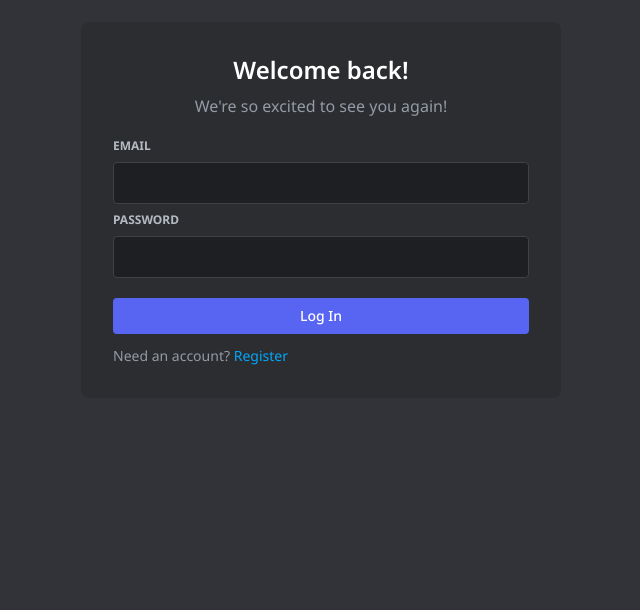
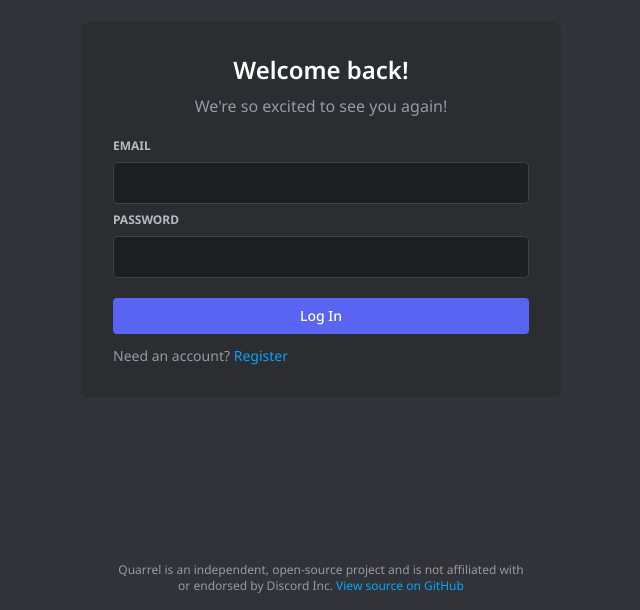
Before and after one commit to jlgrimes/quarrel, a React (Vite) app in the folder apps/web/: page /login in a window 1280 px wide. Shown: the part 190-800 px from the top of the page, without its empty margins (319-959 px from the left). Built offline with nearby package versions, Linux system fonts and the light colour scheme; no server answers.

Commit message:
disclaimer

```diff
--- a/apps/web/src/pages/LoginPage.tsx
+++ b/apps/web/src/pages/LoginPage.tsx
@@ -77,6 +77,18 @@ export default function LoginPage() {
           </Link>
         </p>
       </form>
+
+      <p className="absolute bottom-4 text-center text-xs text-[#949ba4] max-w-md px-4">
+        Quarrel is an independent, open-source project and is not affiliated with or endorsed by Discord Inc.{' '}
+        <a
+          href="https://github.com/jlgrimes/quarrel"
+          target="_blank"
+          rel="noopener noreferrer"
+          className="text-[#00a8fc] hover:underline"
+        >
+          View source on GitHub
+        </a>
+      </p>
     </div>
   );
 }
--- a/apps/web/src/pages/RegisterPage.tsx
+++ b/apps/web/src/pages/RegisterPage.tsx
@@ -88,6 +88,18 @@ export default function RegisterPage() {
           </Link>
         </p>
       </form>
+
+      <p className="absolute bottom-4 text-center text-xs text-[#949ba4] max-w-md px-4">
+        Quarrel is an independent, open-source project and is not affiliated with or endorsed by Discord Inc.{' '}
+        <a
+          href="https://github.com/jlgrimes/quarrel"
+          target="_blank"
+          rel="noopener noreferrer"
+          className="text-[#00a8fc] hover:underline"
+        >
+          View source on GitHub
+        </a>
+      </p>
     </div>
   );
 }
```
